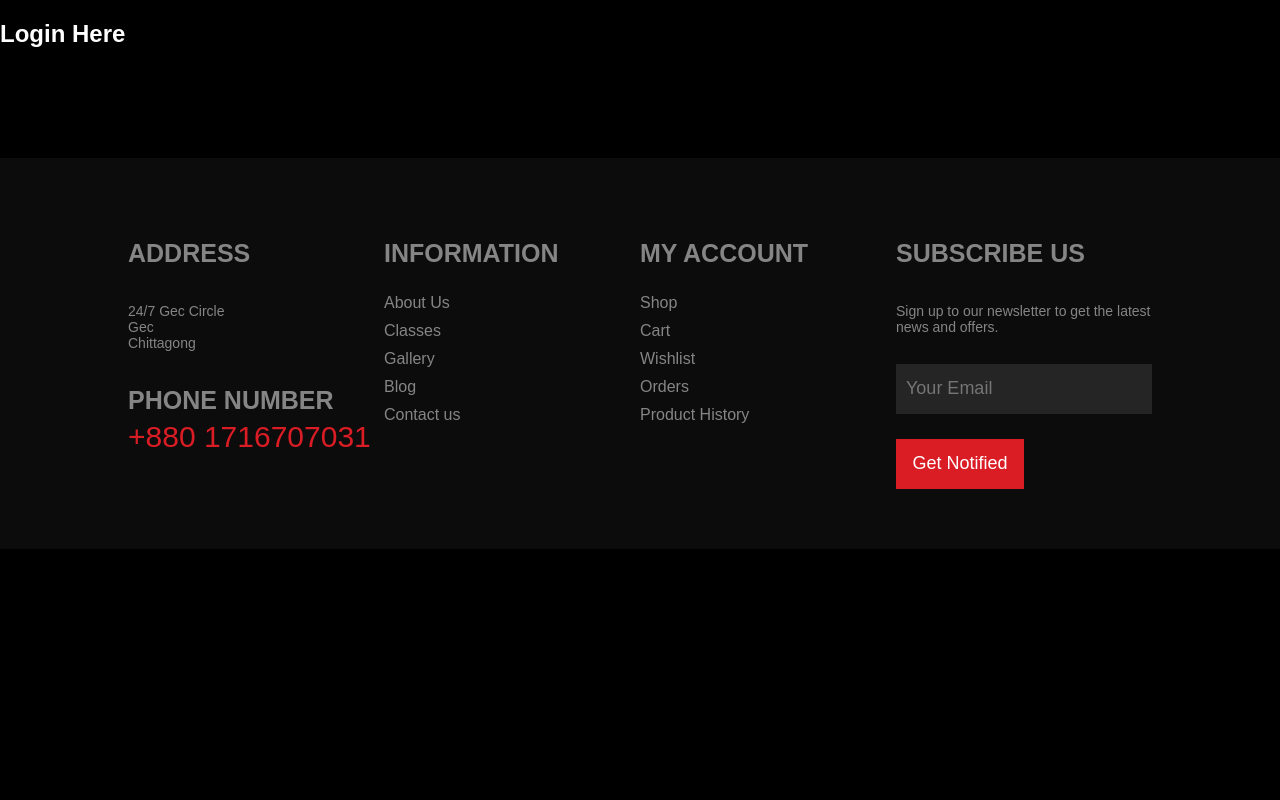
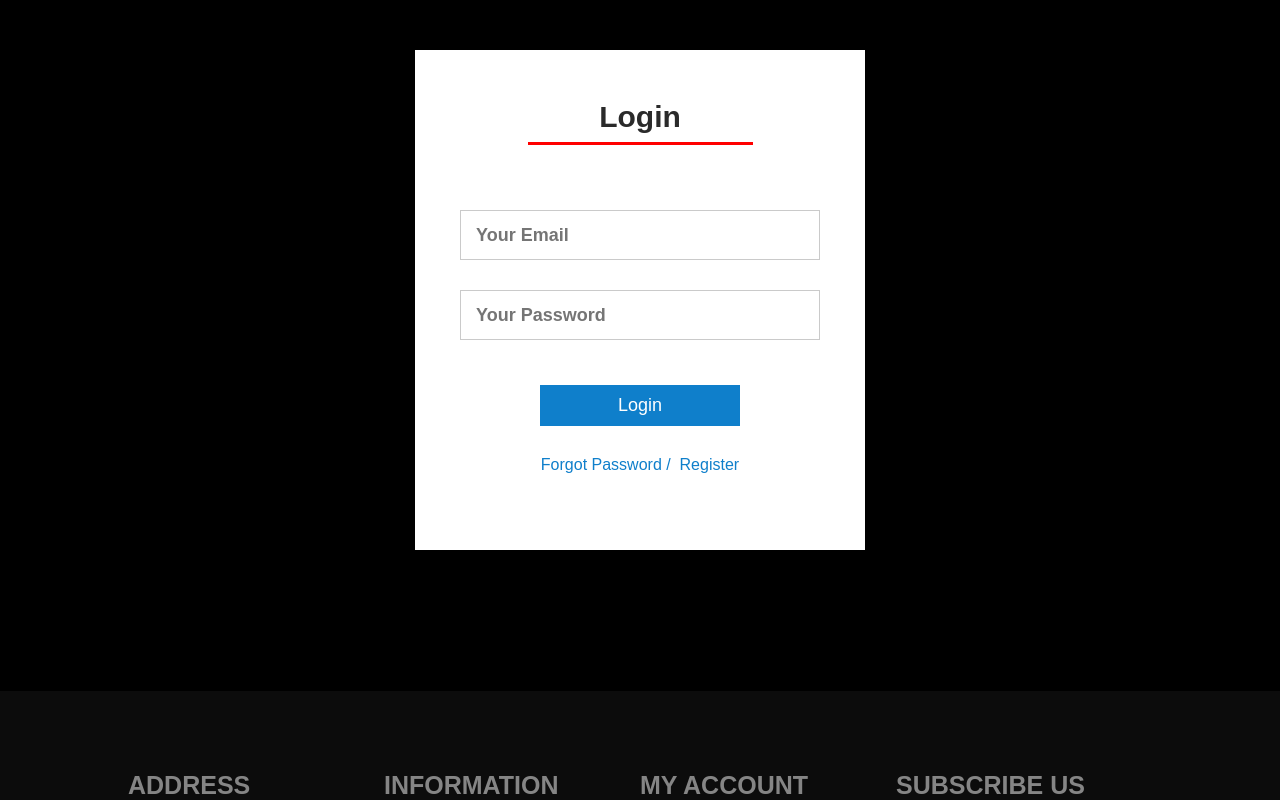
Before and after one commit to rasel-gannicus/Gym-Website-With-React-Firebase, a React (Create React App) app: page /login in a window 1280 px wide. Shown: the top 800 px of the page. Built offline with nearby package versions, Linux system fonts and the light colour scheme.

Commit message:
login page styling done

```diff
--- a/src/App.css
+++ b/src/App.css
@@ -36,3 +36,22 @@
     transform: rotate(360deg);
   }
 }
+
+
+
+
+/* common css */
+
+.feature-title hr, .login-div hr {
+  border: none;
+  border-top: 3px solid red;
+  margin-bottom: 50px;
+  width: 100%;
+}
+
+.login-div hr {
+  border: none;
+  border-top: 3px solid red;
+  margin-bottom: 50px;
+  width: 50%;
+}
--- a/src/Pages/Features/Features.css
+++ b/src/Pages/Features/Features.css
@@ -17,12 +17,7 @@
     margin-bottom: 0;
 }
 
-.feature-title hr {
-    border: none;
-    border-top: 3px solid red;
-    margin-bottom: 50px;
-    width: 100%;
-}
+
 
 .feature-details {
     display: grid;
--- a/src/Pages/Login/Login.css
+++ b/src/Pages/Login/Login.css
@@ -0,0 +1,80 @@
+
+
+.login-div{
+    margin: 50px auto;
+    background: white;
+    width: 450px;
+    min-height: 500px;
+    color: #2a2a2a;
+}
+.login-div h2{
+    text-align: center;
+    padding-top: 50px;
+    font-size: 30px;
+    margin-bottom: 0;
+}
+
+/* .login-form{
+    display: flex;
+    flex-direction: column;
+    justify-content: center;
+    align-items: center;
+    width: 100%;
+    border: 1px solid grey;
+} */
+.login-form form div{
+    margin: auto;
+
+    display: flex;
+    flex-direction: column;
+    justify-content: center;
+    align-items: center;
+}
+.login-div input{
+    width: 80% !important;
+    box-sizing: border-box;
+    margin: 15px auto;
+    height: 50px;
+    border: 1px solid rgba(128, 128, 128, 0.418);
+    font-size: 18px;
+    padding: 5px 15px;
+    font-weight: 600;
+    color: black;
+}
+.login-div button{
+    padding: 10px 15px;
+    width: 200px;
+    margin: 30px auto;
+    border-radius: unset;
+    border: none;
+    font-size: 18px;
+    background: #0F7FCB;
+    color: white;
+}
+
+.forgot-link{
+    display: flex;
+    justify-content: center;
+    align-items: center;
+    flex-direction: row !important;
+}
+.forgot-link a {
+    text-decoration: none;
+    color: #0F7FCB;
+    /* font-weight: 500; */
+}
+
+.forgot-link a:hover{
+    color: navy;
+}
+
+
+@media only screen and (max-width:480px){
+    .login-div{
+        margin: 50px auto;
+        background: white;
+        width: 90%;
+        min-height: 500px;
+        color: #2a2a2a;
+    }
+}
--- a/src/Pages/Login/Login.js
+++ b/src/Pages/Login/Login.js
@@ -3,8 +3,25 @@ import './Login.css';
 
 const Login = () => {
     return (
-        <div>
-            <h2>Login Here</h2>
+        <div className="login-div">
+            <h2>Login</h2>
+            <hr />
+            <div className="login-form">
+                <form action="">
+                    <div className="">
+                        <input type="email" name="" placeholder="Your Email" id="" />
+                    </div>
+                    <div className="">
+                        <input type="password" name="" placeholder="Your Password" id="" />
+
+                        <button>Login</button>
+                    </div>
+                </form>
+            </div>
+            <div className="forgot-link">
+                <span><a href="">Forgot Password / &nbsp; </a></span>
+                <span><a href=""> Register</a></span>
+            </div>
         </div>
     );
 };
```
